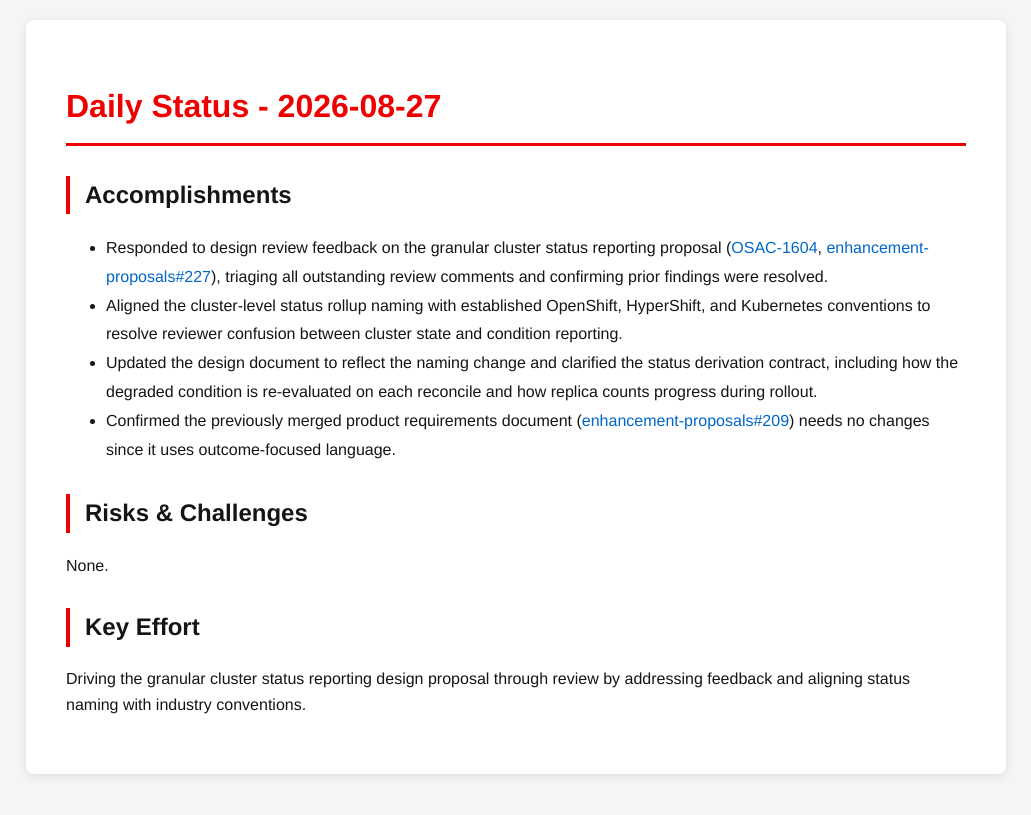
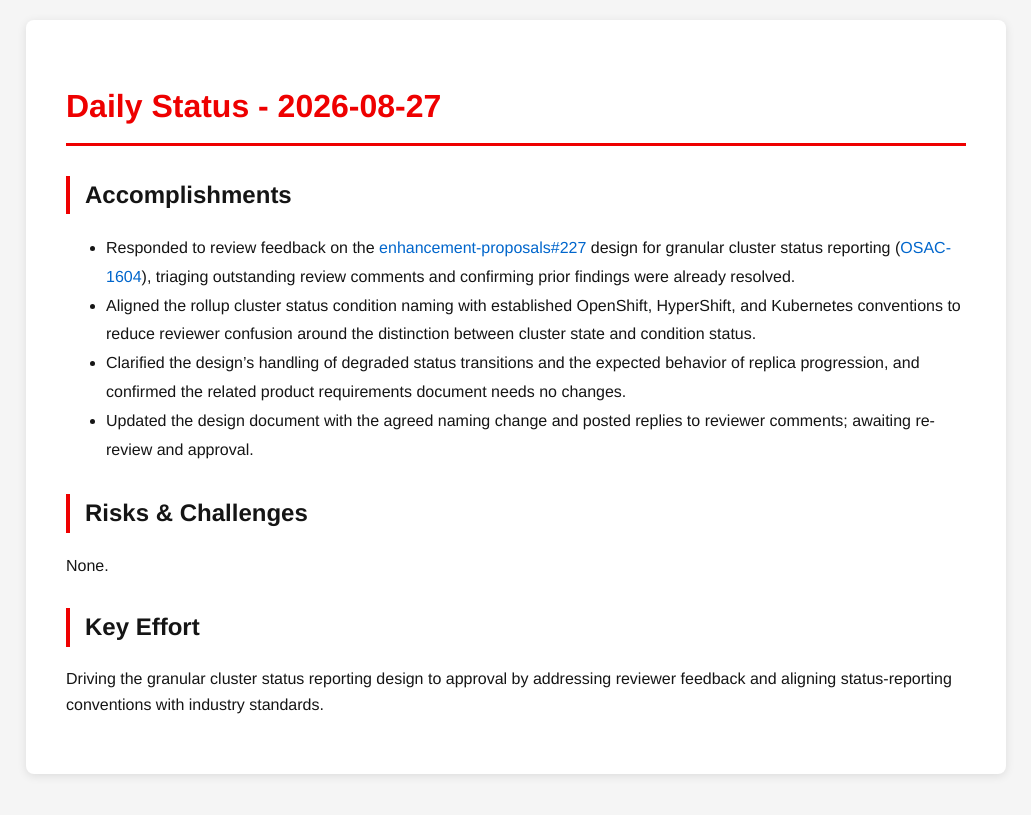
Before and after one commit to tzvatot/daily-status, a Jekyll site: the page built from 2026-08-27.md, in a window 1280 px wide. Shown: the top 815 px of the page, without its empty margins (124-1155 px from the left). Built offline with Jekyll 4.4.1, drawn with Linux system fonts in a browser that asks for light colours.

Commit message:
Daily status update - 2026-08-27

```diff
--- a/2026-08-27.md
+++ b/2026-08-27.md
@@ -7,13 +7,13 @@ date: 2026-08-27
 # Daily Status - 2026-08-27
 
 ## Accomplishments
-- Responded to design review feedback on the granular cluster status reporting proposal ([OSAC-1604](https://redhat.atlassian.net/browse/OSAC-1604), [enhancement-proposals#227](https://github.com/osac-project/enhancement-proposals/pull/227)), triaging all outstanding review comments and confirming prior findings were resolved.
-- Aligned the cluster-level status rollup naming with established OpenShift, HyperShift, and Kubernetes conventions to resolve reviewer confusion between cluster state and condition reporting.
-- Updated the design document to reflect the naming change and clarified the status derivation contract, including how the degraded condition is re-evaluated on each reconcile and how replica counts progress during rollout.
-- Confirmed the previously merged product requirements document ([enhancement-proposals#209](https://github.com/osac-project/enhancement-proposals/pull/209)) needs no changes since it uses outcome-focused language.
+- Responded to review feedback on the [enhancement-proposals#227](https://github.com/osac-project/enhancement-proposals/pull/227) design for granular cluster status reporting ([OSAC-1604](https://redhat.atlassian.net/browse/OSAC-1604)), triaging outstanding review comments and confirming prior findings were already resolved.
+- Aligned the rollup cluster status condition naming with established OpenShift, HyperShift, and Kubernetes conventions to reduce reviewer confusion around the distinction between cluster state and condition status.
+- Clarified the design's handling of degraded status transitions and the expected behavior of replica progression, and confirmed the related product requirements document needs no changes.
+- Updated the design document with the agreed naming change and posted replies to reviewer comments; awaiting re-review and approval.
 
 ## Risks & Challenges
 None.
 
 ## Key Effort
-Driving the granular cluster status reporting design proposal through review by addressing feedback and aligning status naming with industry conventions.
+Driving the granular cluster status reporting design to approval by addressing reviewer feedback and aligning status-reporting conventions with industry standards.
```
